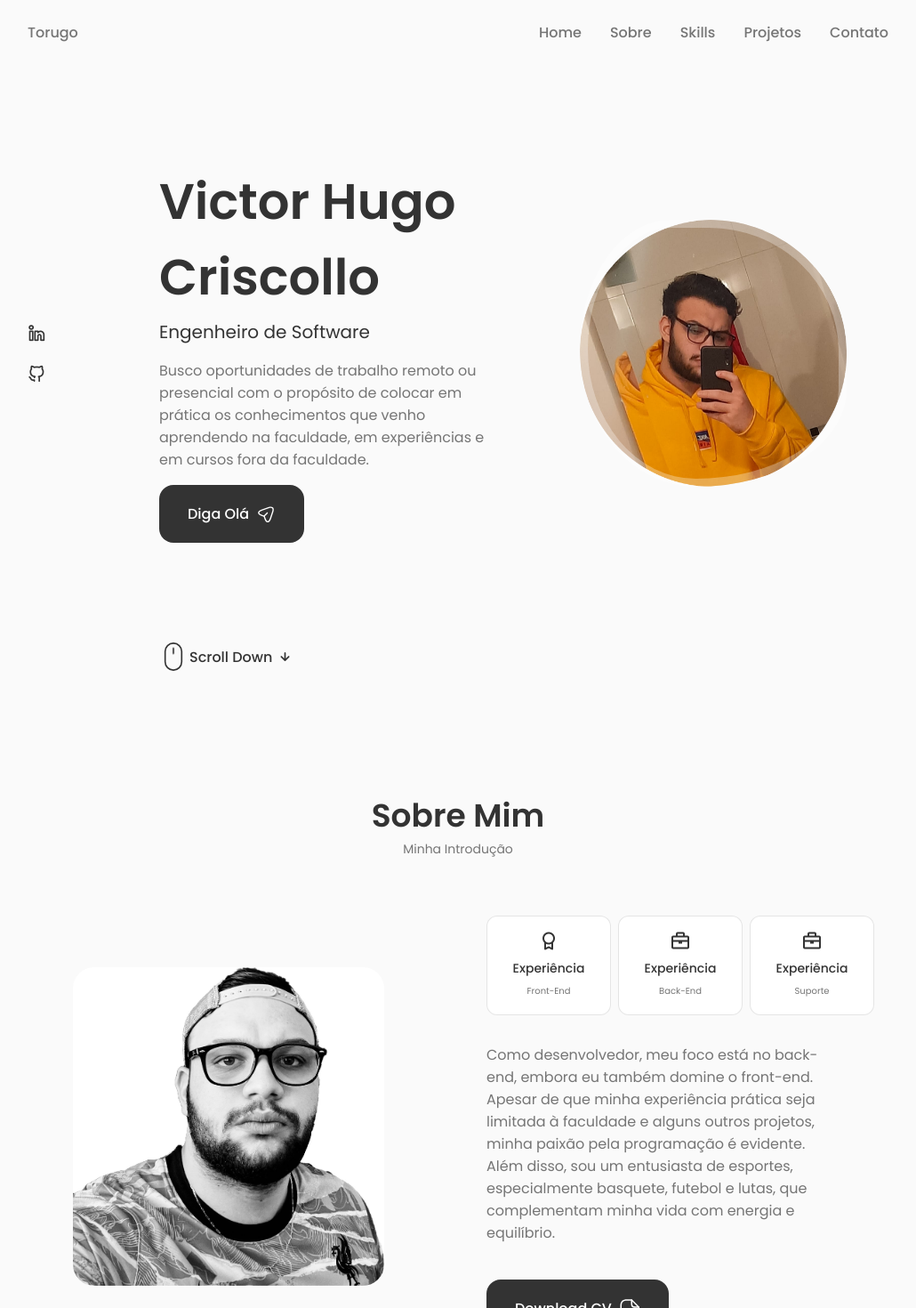
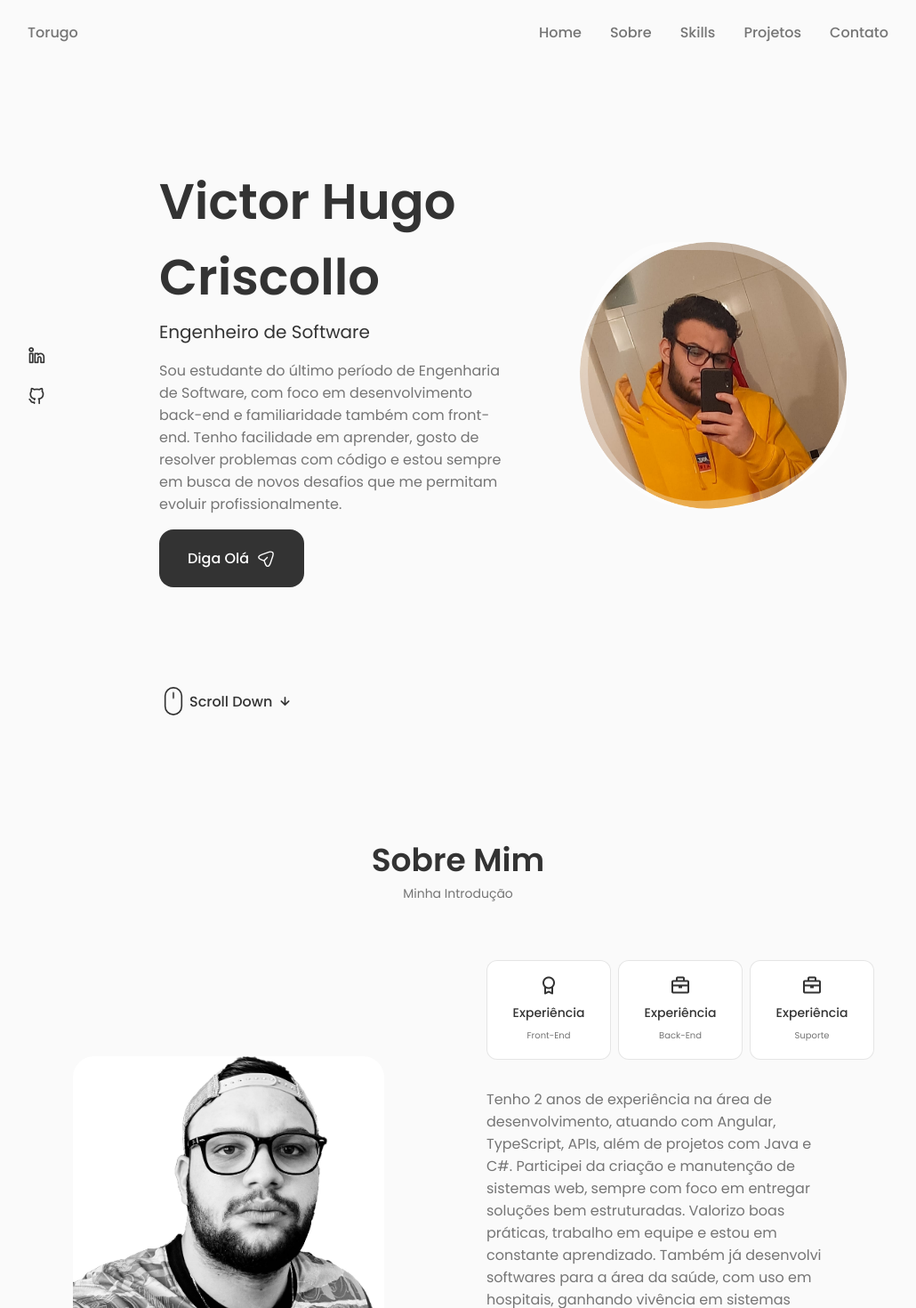
Before and after one commit to Torugo38/PortifolioV2.5, a React (Create React App) app: page / in a window 1280 px wide. Shown: the top 1470 px of the page at 89% size, without its empty margins (125-1155 px from the left). Built offline with nearby package versions, Linux system fonts and the light colour scheme.

Commit message:
fifarembo

```diff
--- a/src/components/about/About.jsx
+++ b/src/components/about/About.jsx
@@ -18,8 +18,9 @@ const About = () => {
             <Info />
 
             <p className="about__description">
-            Como desenvolvedor, meu foco está no back-end, embora eu também domine o front-end. Apesar de que minha experiência prática seja limitada à faculdade e alguns outros projetos, minha paixão pela programação é evidente.
-            Além disso, sou um entusiasta de esportes, especialmente basquete, futebol e lutas, que complementam minha vida com energia e equilíbrio.
+            Tenho 2 anos de experiência na área de desenvolvimento, atuando com Angular, TypeScript, APIs, além de projetos com Java e C#. Participei da criação e manutenção de sistemas web,
+            sempre com foco em entregar soluções bem estruturadas. Valorizo boas práticas, trabalho em equipe e estou em constante aprendizado. Também já desenvolvi softwares para a área da saúde,
+            com uso em hospitais, ganhando vivência em sistemas críticos. Além disso, sou entusiasta de esportes como basquete, futebol e lutas, que trazem energia e equilíbrio ao meu dia a dia.
             </p>
             <a download="" href={CV} className="button button--flex">
               Download CV
--- a/src/components/home/Data.jsx
+++ b/src/components/home/Data.jsx
@@ -5,8 +5,8 @@ const Data = () => {
     <div className="home__data">
       <h1 className="home__title">Victor Hugo Criscollo</h1>
       <h3 className="home__subtitle">Engenheiro de Software</h3>
-            <p className="home__descricao">Busco oportunidades de trabalho remoto ou presencial com o propósito de colocar em prática os conhecimentos que venho
-                aprendendo na faculdade, em experiências e em cursos fora da faculdade. </p>
+      <p className="home__descricao">Sou estudante do último período de Engenharia de Software, com foco em desenvolvimento back-end e familiaridade também com front-end.
+        Tenho facilidade em aprender, gosto de resolver problemas com código e estou sempre em busca de novos desafios que me permitam evoluir profissionalmente. </p>
       <a href="#contact" className="button button--flex">
         Diga Olá
         <svg
--- a/src/components/qualificacao/Qualificacao.jsx
+++ b/src/components/qualificacao/Qualificacao.jsx
@@ -117,10 +117,10 @@ const Qualificacao = () => {
                     {/* linhas */}
                   </div>
                   <div>
-                    <h3 className="qualificacao__title">Estágio Full Stack</h3>
+                    <h3 className="qualificacao__title">Desenvolvedor Full Stack</h3>
                     <span className="qualificacao__subtitle">MedLogic</span>
                     <div className="qualificacao__calender">
-                      <i className="uil uil-calender"></i> 07/2024
+                      <i className="uil uil-calender"></i> 07/2024 - 05/2025
                     </div>
                   </div>
 
```
Lines whose indentation alone changed are shown as unchanged.
